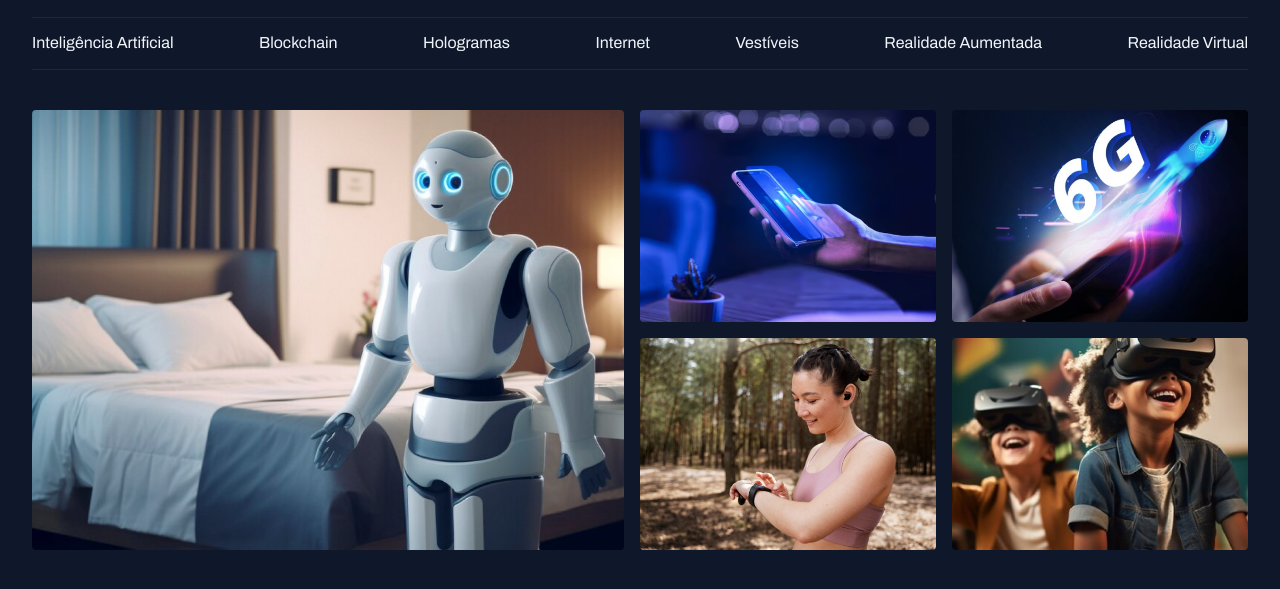
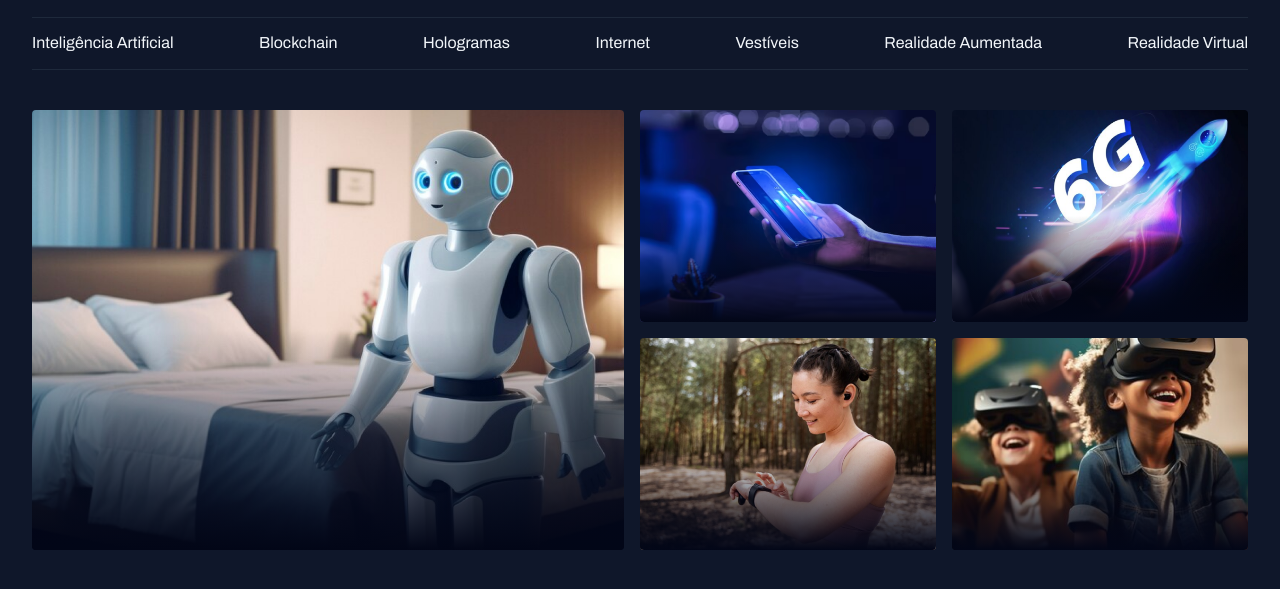
Before and after one commit to weversonmelky/Carteira-de-Estudante, a plain HTML site: page index.html in a window 1280 px wide. Shown: the part 45-634 px from the top of the page. Drawn offline with Linux system fonts and the light colour scheme.

Commit message:
adicionando degrade

```diff
--- a/index.html
+++ b/index.html
@@ -40,20 +40,20 @@
 
     <main class="grid container">
         <section id="featured" class="grid grid-flow-col gap-16">
-            <div>
+            <div class="card">
                 <img src="assets/images/Image 01.png" alt="">
             </div>
             <div class="grid grid-flow-col-2 gap-16">
-                <div>
+                <div class="card">
                     <img src="assets/images/Image 02.png" alt="">
                 </div>
-                <div>
+                <div class="card">
                     <img src="assets/images/Image 03.png" alt="">
                 </div>
-                <div>
+                <div class="card">
                     <img src="assets/images/Image 04.png" alt="">
                 </div>
-                <div>
+                <div class="card">
                     <img src="assets/images/Image 05.png" alt="">
                 </div>
             </div>
--- a/style/sections.css
+++ b/style/sections.css
@@ -2,6 +2,19 @@
     img{
         height: 100%;
         object-fit: cover;
-        border-radius: 4px;
     }
 }
+
+.card{
+    position: relative;
+    border-radius: 4px;
+    overflow: hidden;
+    &::before{
+        content: "";
+        position: absolute;
+        inset: 0;
+        top: 50%;
+        background: linear-gradient(180deg, rgba(2, 6, 23, 0) 0%, #020617 100%);
+    }
+
+}
```
